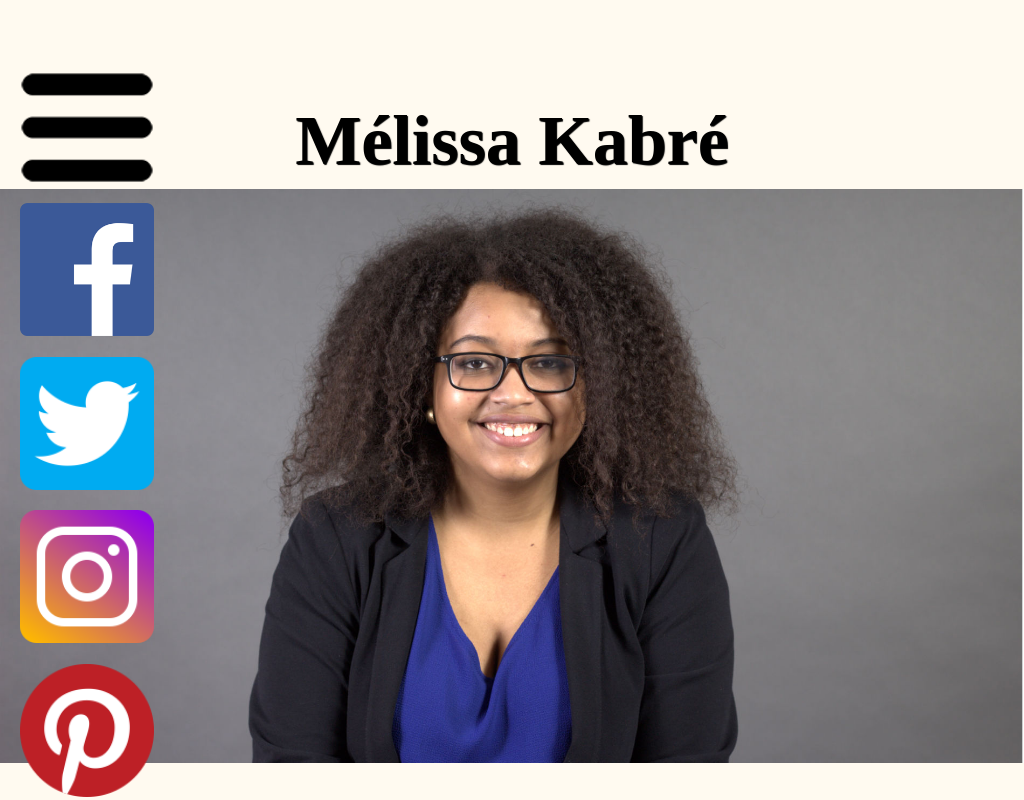
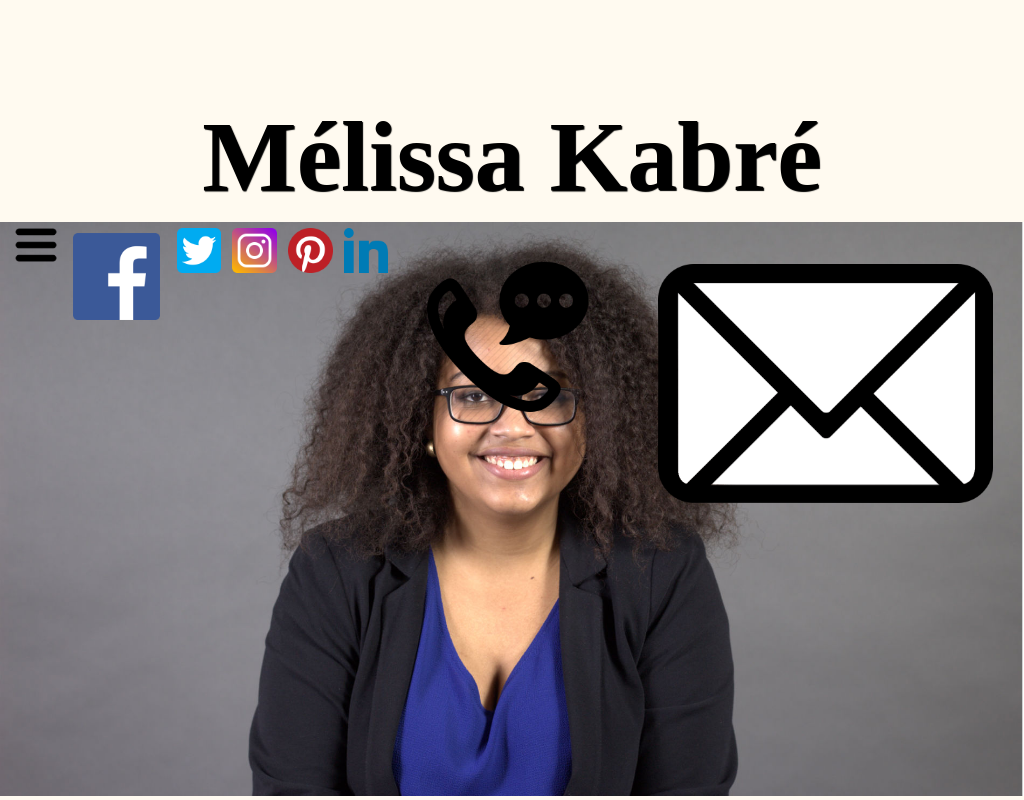
Before and after one commit to mkabre/Site-CV, a plain HTML site: page desktop version/index.html in a window 1024 px wide. Shown: the top 800 px of the page. Drawn offline with nearby package versions, Linux system fonts and the light colour scheme.

Commit message:
v5.2
added responsive tablet query

```diff
--- a/desktop version/index.html
+++ b/desktop version/index.html
@@ -16,6 +16,7 @@
 	<body>
 
 		<header>
+		<h1 style="text-align:center;font-size:5em;font-family:Freestyle Script; padding:0%">Mélissa Kabré</h1>
 		<nav>
 			<ul style="list-style-type:none" class="nav">
 				<li class="bar"><img src="logos/bar.png" alt="Menu"/></li>
@@ -36,7 +37,7 @@
 				<li><a href=mailto:melissa.kabre@telecom-em.eu><img src="logos/email.png" alt="ENvoyer un mail"/></a></li>
 			</ul>
 		</nav>
-			<h1 style="text-align:center;font-size:5em;font-family:Freestyle Script; padding:0%">Mélissa Kabré</h1>
+
 			<div class="banner"><img src="melissa_kabre.jpg" alt="Ma photo" style="width:100%"/></div>
 		</header>
 		<section>
--- a/desktop version/style.css
+++ b/desktop version/style.css
@@ -17,14 +17,15 @@ h2{
 .welcome h2{
 	border-left:none;
 	border-right:3px darkblue solid;
+	padding:1%;
 }
 
 /*Begin Nav Bar*/
 .nav{
 	/*position:fixed;*/
-	width:100%;
+	width:15%;
 	/*padding:0%;*/
-	margin-top: -4%;
+	margin-top: 0;
 	color:white;
 	display:inline;
 	font-weight:bold;
@@ -37,8 +38,8 @@ h2{
 
  .nav img{
 	position:relative;
-	width:15%;
-	padding:1%;
+	width:100%;
+	padding:10%;
 	opacity:1;
 	-webkit-transition: opacity 0.2s ease-out;
 	-moz-transition: opacity 0.2s ease-out;
@@ -190,3 +191,24 @@ footer{
 	margin:0;
 }
 /*End Footer*/
+@media screen and (min-width:768px) and (max-width:1024px){
+	body{
+		font-size:3em;
+	}
+	.expanded_menu li{
+		font-size:1.5em;
+	}
+}
+
+@media screen and (min-width:1024px){
+	body{
+		font-size:2em;
+	}
+	.nav{
+		display:flex;
+		width:100%;
+	}
+	.expanded_menu li{
+		font-size:2em;
+	}
+}
```
